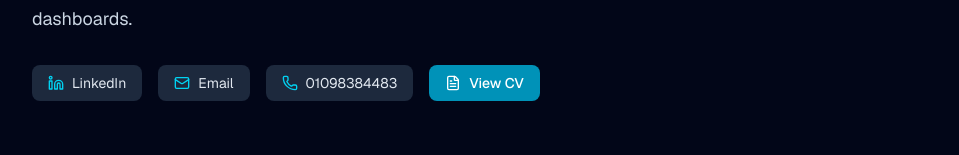
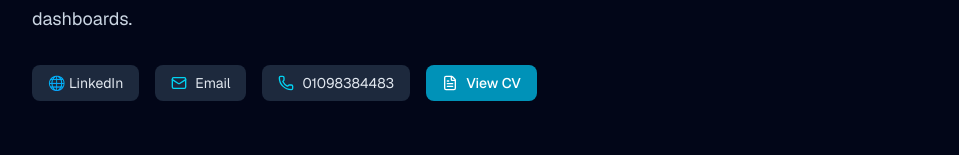
Before and after one commit to MohamedHosny111/My-Portfolio, a Next.js app: page / in a window 1280 px wide. Shown: the part 327-482 px from the top of the page, without its empty margins (160-1119 px from the left). Built offline with nearby package versions, Linux system fonts and the light colour scheme.

Commit message:
Update page.tsx

```diff
--- a/app/page.tsx
+++ b/app/page.tsx
@@ -7,8 +7,6 @@ import {
   Mail,
   Phone,
   MapPin,
-  Linkedin,
-  Globe,
   ExternalLink,
   CheckCircle2,
   BarChart3,
@@ -101,7 +99,7 @@ export default function Home() {
 
           <div className="flex flex-wrap gap-4 mt-8">
             <a href={personalInfo.socialLinks.linkedin} target="_blank" rel="noopener noreferrer" className="px-4 py-2 bg-slate-800 hover:bg-slate-700 rounded-lg text-slate-200 transition text-sm flex items-center gap-2">
-              <Linkedin className="w-4 h-4 text-cyan-400" /> LinkedIn
+              🌐 LinkedIn
             </a>
             <a href={`mailto:${personalInfo.socialLinks.email}`} className="px-4 py-2 bg-slate-800 hover:bg-slate-700 rounded-lg text-slate-200 transition text-sm flex items-center gap-2">
               <Mail className="w-4 h-4 text-cyan-400" /> Email
@@ -328,7 +326,7 @@ export default function Home() {
                   required
                   placeholder="Tell me about your dataset or project requirements..."
                   value={formData.message}
-                  onChange={(e) => setFormData({...formData, message: e.target.value})}
+                  onChange={(e) => setformData({...formData, message: e.target.value})}
                   className="w-full bg-slate-950 border border-slate-800 rounded-xl px-4 py-3 text-sm text-slate-200 focus:outline-none focus:border-cyan-500 transition resize-none"
                 />
               </div>
```
